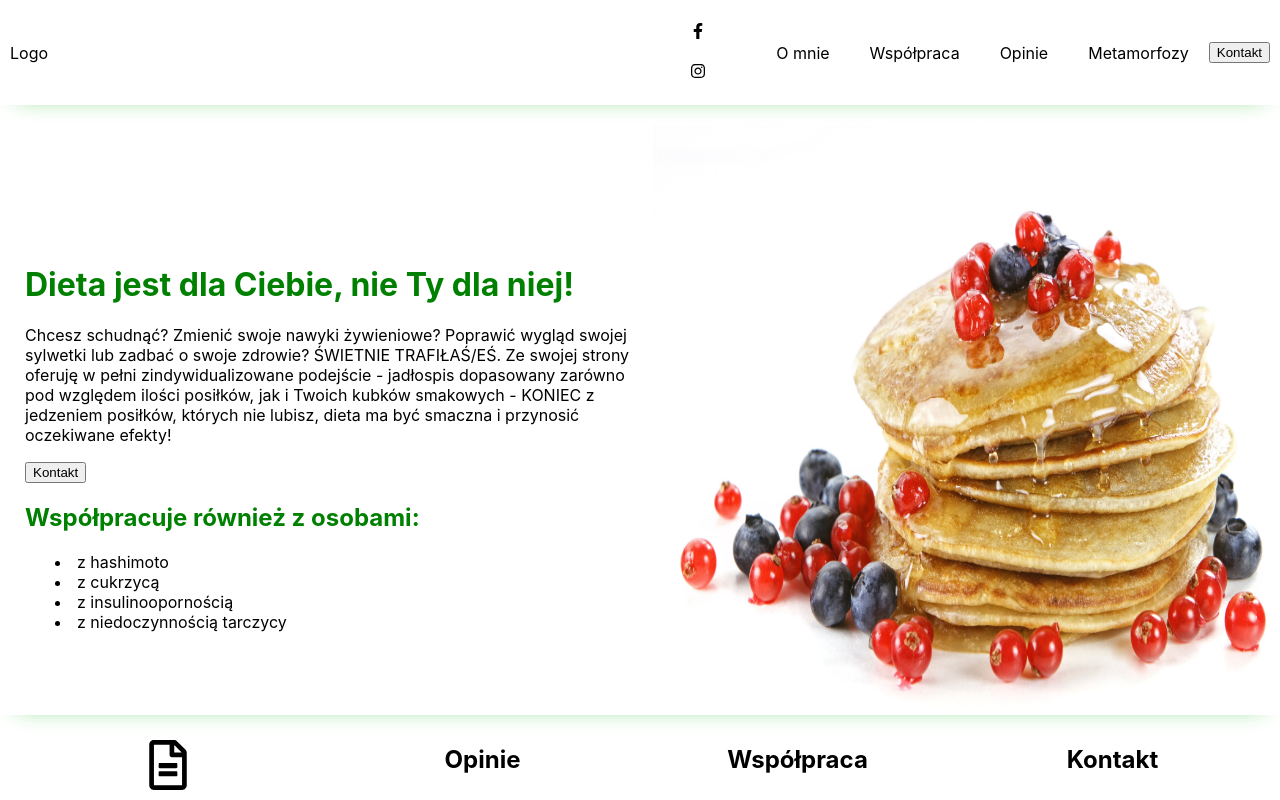
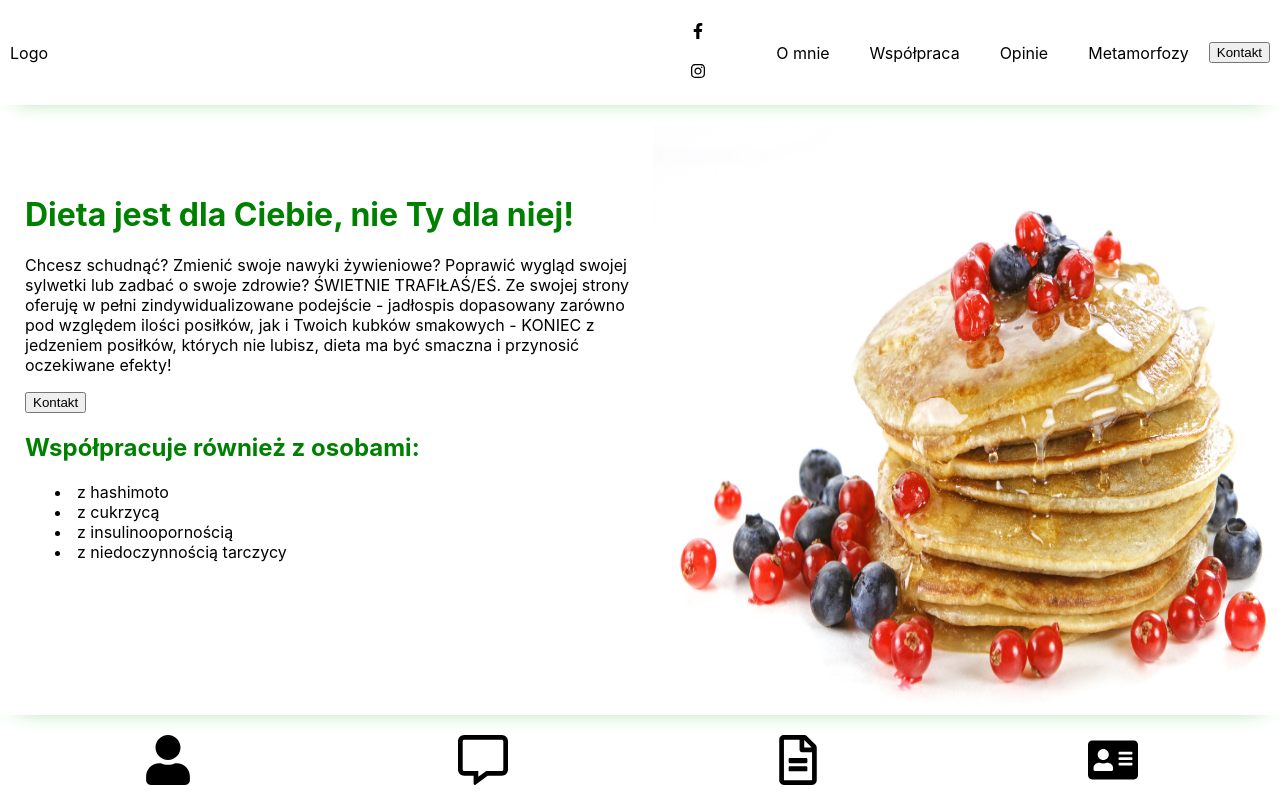
Before and after one commit to jsgostkowski/personal_trainer, a React (Create React App) app: page / in a window 1280 px wide. Shown: the top 800 px of the page. Built offline with nearby package versions, Linux system fonts and the light colour scheme.

Commit message:
update margin values

```diff
--- a/src/components/UI/StyledMain.js
+++ b/src/components/UI/StyledMain.js
@@ -22,7 +22,7 @@ const StyledImgMain = styled.div`
 `;
 const StyledH1 = styled.h1`
   color: green;
-  margin-top: 150px;
+  margin-top: 80px;
   text-align: left;
 `;
 const StyledH2 = styled.h2`
--- a/src/components/UI/StyledOffer.js
+++ b/src/components/UI/StyledOffer.js
@@ -1,12 +1,17 @@
 import React from "react";
 import styled from "@emotion/styled";
-import { FaRegFileAlt } from "react-icons/fa";
-import { StyledIcon } from "./StyledIcon";
+import {
+  FaRegFileAlt,
+  FaRegCommentAlt,
+  FaUser,
+  FaAddressCard,
+} from "react-icons/fa";
 
 const Section = styled.div`
   display: flex;
   justify-content: space-between;
   margin: 10px;
+  margin-top: 5px;
 `;
 
 const StyledVariant = styled.div`
@@ -30,7 +35,7 @@ export const StyledOffer = () => {
     <Section>
       <StyledVariant>
         <StyledOfferIconAboutMe>
-          <FaRegFileAlt size={"50px"} />
+          <FaUser size={"50px"} />
         </StyledOfferIconAboutMe>
 
         <h2>O MNIE</h2>
@@ -39,16 +44,25 @@ export const StyledOffer = () => {
         <button>Czytaj więcej</button>
       </StyledVariant>
       <StyledVariant>
+        <StyledOfferIconAboutMe>
+          <FaRegCommentAlt size={"50px"} />
+        </StyledOfferIconAboutMe>
         <h2>Opinie</h2>
         <p>Sprawdź opinie moich klientów</p>
         <button>Czytaj więcej</button>
       </StyledVariant>
       <StyledVariant>
+        <StyledOfferIconAboutMe>
+          <FaRegFileAlt size={"50px"} />
+        </StyledOfferIconAboutMe>
         <h2>Współpraca</h2>
         <p>Sprawdź cennik usług</p>
         <button>Czytaj więcej</button>
       </StyledVariant>
       <StyledVariant>
+        <StyledOfferIconAboutMe>
+          <FaAddressCard size={"50px"} />
+        </StyledOfferIconAboutMe>
         <h2>Kontakt</h2>
         <p>
           E-mail: fitojciectrener@gmail.com Instagram:
```
